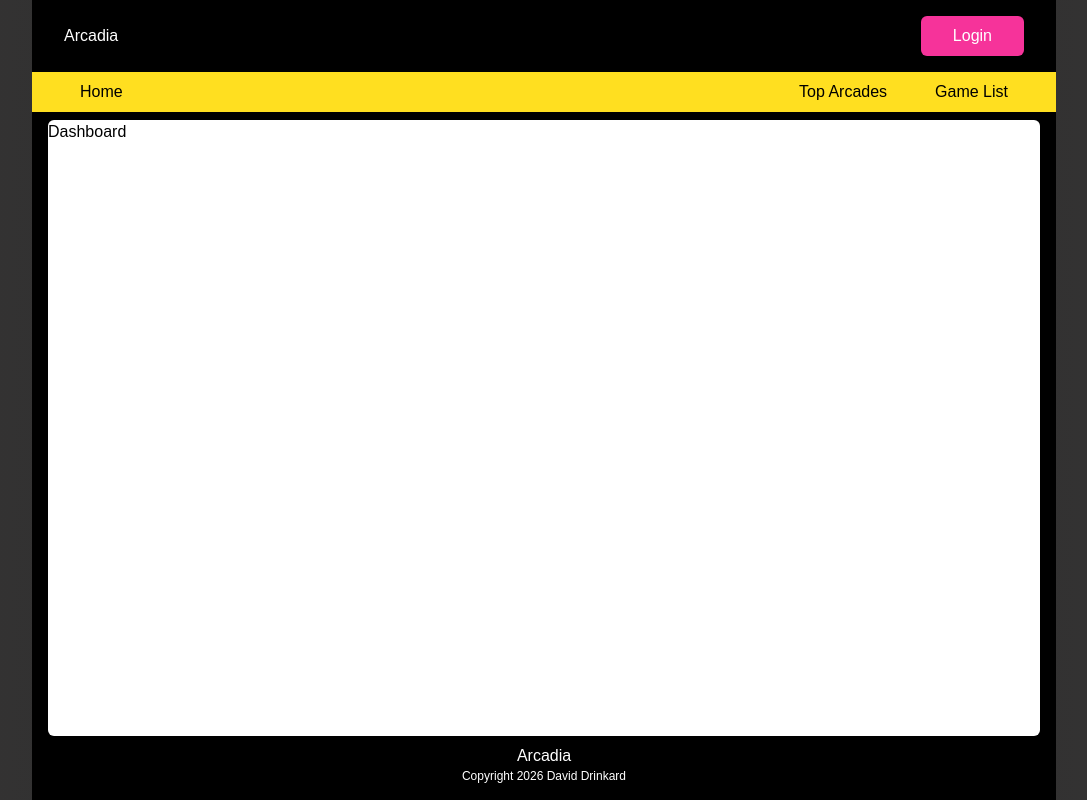
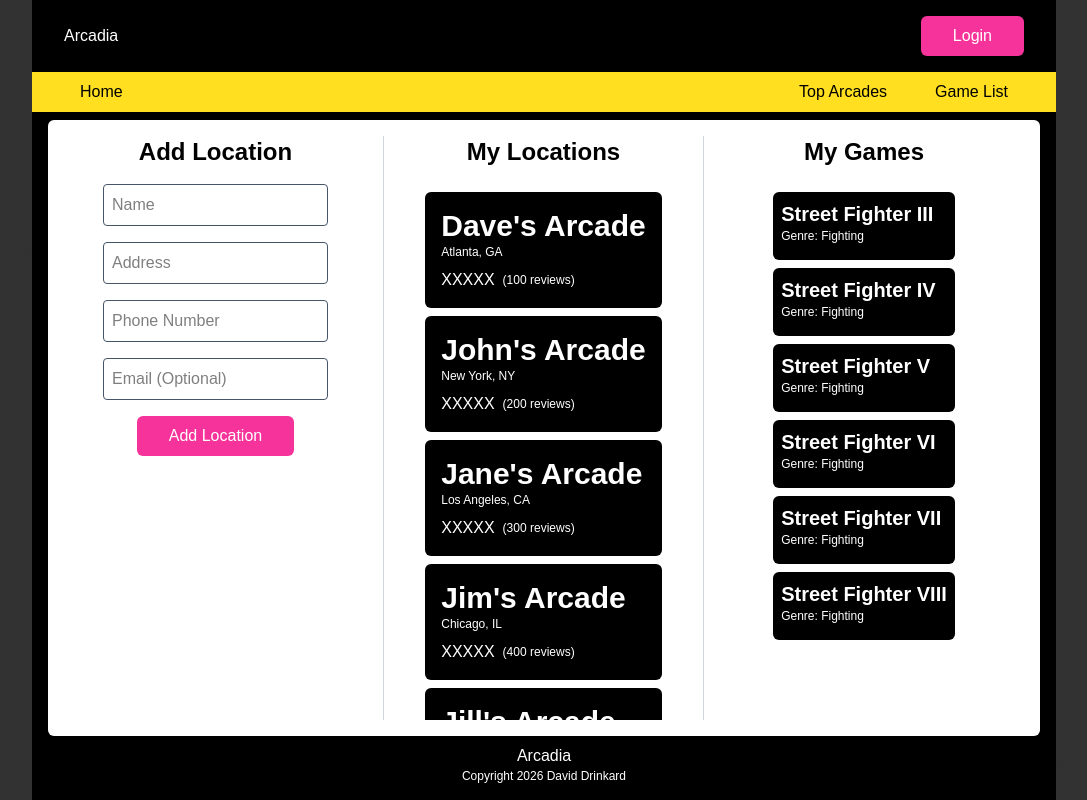
Before and after one commit to daviddrinkard/Arcadia, a Next.js app: page /dashboard in a window 1280 px wide. Shown: the whole page, without its empty margins (96-1183 px from the left). Built offline with nearby package versions, Linux system fonts and the light colour scheme.

Commit message:
flesh out remainder of UI (#39)
Co-authored-by: David Drinkard <davedrinkard@Davids-MBP.localdomain>

```diff
--- a/src/components/Button.tsx
+++ b/src/components/Button.tsx
@@ -1,26 +1,38 @@
 import Link from "next/link";
+
+type ButtonProps = {
+  children: React.ReactNode;
+  variant?: "primary" | "secondary";
+} & (
+  | { url: string; onClick?: never }
+  | { url?: undefined; onClick: React.MouseEventHandler<HTMLButtonElement> }
+);
 
 export default function Button({
   url,
+  onClick,
   children,
   variant = "primary",
-}: {
-  url: string;
-  children: React.ReactNode;
-  variant?: "primary" | "secondary";
-}) {
+}: ButtonProps) {
   const variantClasses = {
     primary: "bg-blue-500 text-white",
     secondary:
       "bg-pink-500 text-white hover:bg-pink-600 transition-colors duration-200",
   };
 
+  const className = `${variantClasses[variant]} cursor-pointer px-8 py-2 rounded-md inline-block text-center`;
+
+  if (url !== undefined) {
+    return (
+      <Link className={className} href={url}>
+        {children}
+      </Link>
+    );
+  }
+
   return (
-    <Link
-      className={`${variantClasses[variant]} px-8 py-2 rounded-md`}
-      href={url}
-    >
+    <button type="button" className={className} onClick={onClick}>
       {children}
-    </Link>
+    </button>
   );
 }
--- a/src/pages/dashboard/index.tsx
+++ b/src/pages/dashboard/index.tsx
@@ -1,7 +1,106 @@
+import ArcadeButton from "@/components/ArcadeButton";
+import Button from "@/components/Button";
+import GameButton from "@/components/GameButton";
+
 export default function Dashboard() {
+  const games = [
+    { name: "Street Fighter III", genre: "Fighting", id: 1 },
+    { name: "Street Fighter IV", genre: "Fighting", id: 2 },
+    { name: "Street Fighter V", genre: "Fighting", id: 3 },
+    { name: "Street Fighter VI", genre: "Fighting", id: 4 },
+    { name: "Street Fighter VII", genre: "Fighting", id: 5 },
+    { name: "Street Fighter VIII", genre: "Fighting", id: 6 },
+  ];
+
+  const arcades = [
+    {
+      name: "Dave's Arcade",
+      location: "Atlanta, GA",
+      reviews: 100,
+      id: 1,
+    },
+    {
+      name: "John's Arcade",
+      location: "New York, NY",
+      reviews: 200,
+      id: 2,
+    },
+    {
+      name: "Jane's Arcade",
+      location: "Los Angeles, CA",
+      reviews: 300,
+      id: 3,
+    },
+    { name: "Jim's Arcade", location: "Chicago, IL", reviews: 400, id: 4 },
+    {
+      name: "Jill's Arcade",
+      location: "Houston, TX",
+      reviews: 500,
+      id: 5,
+    },
+    { name: "Jack's Arcade", location: "Miami, FL", reviews: 600, id: 6 },
+    { name: "Jill's Arcade", location: "Houston, TX", reviews: 500 },
+    {
+      name: "Jill's Arcade",
+      location: "Houston, TX",
+      reviews: 500,
+      id: 8,
+    },
+    {
+      name: "Jill's Arcade",
+      location: "Houston, TX",
+      reviews: 500,
+      id: 9,
+    },
+    {
+      name: "Jill's Arcade",
+      location: "Houston, TX",
+      reviews: 500,
+      id: 10,
+    },
+  ];
+
   return (
-    <div>
-      <h1>Dashboard</h1>
+    <div className="flex min-h-0 min-w-0 flex-1 flex-row overflow-hidden p-4">
+      <div className="flex w-1/3 min-h-0 min-w-0 shrink-0 flex-col overflow-y-auto border-r border-gray-300 pr-4">
+        <div className="max-w-md mx-auto flex flex-col justify-center items-center">
+          <p className="text-2xl font-bold pb-4">Add Location</p>
+          <input type="text" placeholder="Name" />
+          <input type="text" placeholder="Address" />
+          <input type="text" placeholder="Phone Number" />
+          <input type="email" placeholder="Email (Optional)" />
+          <Button onClick={() => {}} variant="secondary">
+            Add Location
+          </Button>
+        </div>
+      </div>
+      <div className="flex w-1/3 min-h-0 min-w-0 shrink-0 flex-col overflow-y-auto border-r border-gray-300">
+        <div className="max-w-md mx-auto flex flex-col justify-center items-center gap-2">
+          <p className="text-2xl font-bold pb-4">My Locations</p>
+          {arcades.map((arcade, index) => (
+            <ArcadeButton
+              key={arcade.id ?? `arcade-${index}`}
+              id={arcade.id ?? index}
+              name={arcade.name}
+              location={arcade.location ?? ""}
+              reviews={arcade.reviews ?? 0}
+            />
+          ))}
+        </div>
+      </div>
+      <div className="flex w-1/3 min-h-0 min-w-0 shrink-0 flex-col overflow-y-auto">
+        <div className="max-w-md mx-auto flex flex-col justify-center items-center gap-2">
+          <p className="text-2xl font-bold pb-4">My Games</p>
+          {games.map((game) => (
+            <GameButton
+              key={game.name}
+              id={game.id}
+              name={game.name}
+              genre={game.genre}
+            />
+          ))}
+        </div>
+      </div>
     </div>
   );
 }
--- a/src/pages/index.tsx
+++ b/src/pages/index.tsx
@@ -54,26 +54,26 @@ const states = [
 ];
 
 const arcades = [
-  { name: "Dave&apos;s Arcade", location: "Atlanta, GA", reviews: 100, id: 1 },
-  { name: "John&apos;s Arcade", location: "New York, NY", reviews: 200, id: 2 },
+  { name: "Dave's Arcade", location: "Atlanta, GA", reviews: 100, id: 1 },
+  { name: "John's Arcade", location: "New York, NY", reviews: 200, id: 2 },
   {
-    name: "Jane&apos;s Arcade",
+    name: "Jane's Arcade",
     location: "Los Angeles, CA",
     reviews: 300,
     id: 3,
   },
-  { name: "Jim&apos;s Arcade", location: "Chicago, IL", reviews: 400, id: 4 },
-  { name: "Jill&apos;s Arcade", location: "Houston, TX", reviews: 500, id: 5 },
-  { name: "Jack&apos;s Arcade", location: "Miami, FL", reviews: 600, id: 6 },
-  { name: "Jill&apos;s Arcade", location: "Houston, TX", reviews: 500 },
-  { name: "Jill&apos;s Arcade", location: "Houston, TX", reviews: 500, id: 8 },
-  { name: "Jill&apos;s Arcade", location: "Houston, TX", reviews: 500, id: 9 },
-  { name: "Jill&apos;s Arcade", location: "Houston, TX", reviews: 500, id: 10 },
-  { name: "Jill&apos;s Arcade", location: "Houston, TX", reviews: 500, id: 11 },
-  { name: "Jill&apos;s Arcade", location: "Houston, TX", reviews: 500, id: 12 },
-  { name: "Jill&apos;s Arcade", location: "Houston, TX", reviews: 500, id: 13 },
-  { name: "Jill&apos;s Arcade", location: "Houston, TX", reviews: 500, id: 14 },
-  { name: "Jill&apos;s Arcade", location: "Houston, TX", reviews: 500, id: 15 },
+  { name: "Jim's Arcade", location: "Chicago, IL", reviews: 400, id: 4 },
+  { name: "Jill's Arcade", location: "Houston, TX", reviews: 500, id: 5 },
+  { name: "Jack's Arcade", location: "Miami, FL", reviews: 600, id: 6 },
+  { name: "Jill's Arcade", location: "Houston, TX", reviews: 500 },
+  { name: "Jill's Arcade", location: "Houston, TX", reviews: 500, id: 8 },
+  { name: "Jill's Arcade", location: "Houston, TX", reviews: 500, id: 9 },
+  { name: "Jill's Arcade", location: "Houston, TX", reviews: 500, id: 10 },
+  { name: "Jill's Arcade", location: "Houston, TX", reviews: 500, id: 11 },
+  { name: "Jill's Arcade", location: "Houston, TX", reviews: 500, id: 12 },
+  { name: "Jill's Arcade", location: "Houston, TX", reviews: 500, id: 13 },
+  { name: "Jill's Arcade", location: "Houston, TX", reviews: 500, id: 14 },
+  { name: "Jill's Arcade", location: "Houston, TX", reviews: 500, id: 15 },
 ];
 export default function Home() {
   return (
--- a/src/pages/login/index.tsx
+++ b/src/pages/login/index.tsx
@@ -1,7 +1,32 @@
+import Button from "@/components/Button";
+
 export default function Login() {
   return (
-    <div>
-      <h1>Login</h1>
+    <div className="flex min-h-0 min-w-0 flex-1 flex-row overflow-hidden p-4">
+      <div className="flex w-1/3 min-h-0 min-w-0 shrink-0 flex-col overflow-y-auto border-r border-gray-300 pr-4">
+        <div className="max-w-md mx-auto flex flex-col justify-center items-center">
+          <p className="text-2xl font-bold pb-4">Register</p>
+          <input type="text" placeholder="Username" />
+          <input type="password" placeholder="Password" />
+          <input type="password" placeholder="Confirm Password" />
+          <input type="email" placeholder="Email" />
+          <Button onClick={() => {}} variant="secondary">
+            Register
+          </Button>
+        </div>
+      </div>
+      <div className="flex min-h-0 min-w-0 flex-1 flex-col gap-2 overflow-hidden pl-4">
+        <div className="shrink-0 pb-2">
+          <div className="max-w-md mx-auto flex flex-col justify-center items-center">
+            <p className="text-2xl font-bold pb-4">Login</p>
+            <input type="text" placeholder="Username" />
+            <input type="password" placeholder="Password" />
+            <Button onClick={() => {}} variant="secondary">
+              Login
+            </Button>
+          </div>
+        </div>
+      </div>
     </div>
   );
 }
--- a/src/styles/globals.css
+++ b/src/styles/globals.css
@@ -93,4 +93,12 @@ body {
   *::-webkit-scrollbar-corner {
     background: transparent;
   }
+
+  input {
+    border: 1px solid var(--border);
+    padding: 8px;
+    border-radius: 4px;
+    margin-bottom: 16px;
+    width: 100%;
+  }
 }
```
